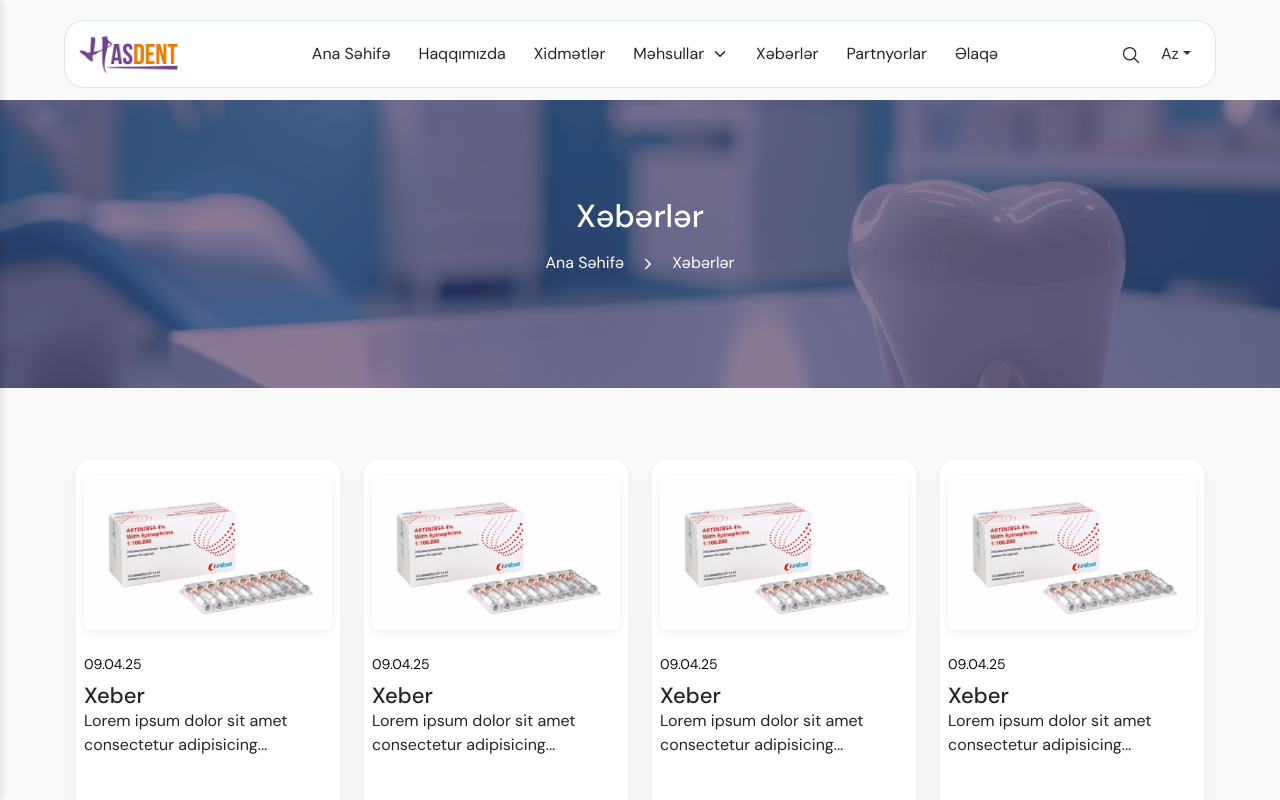
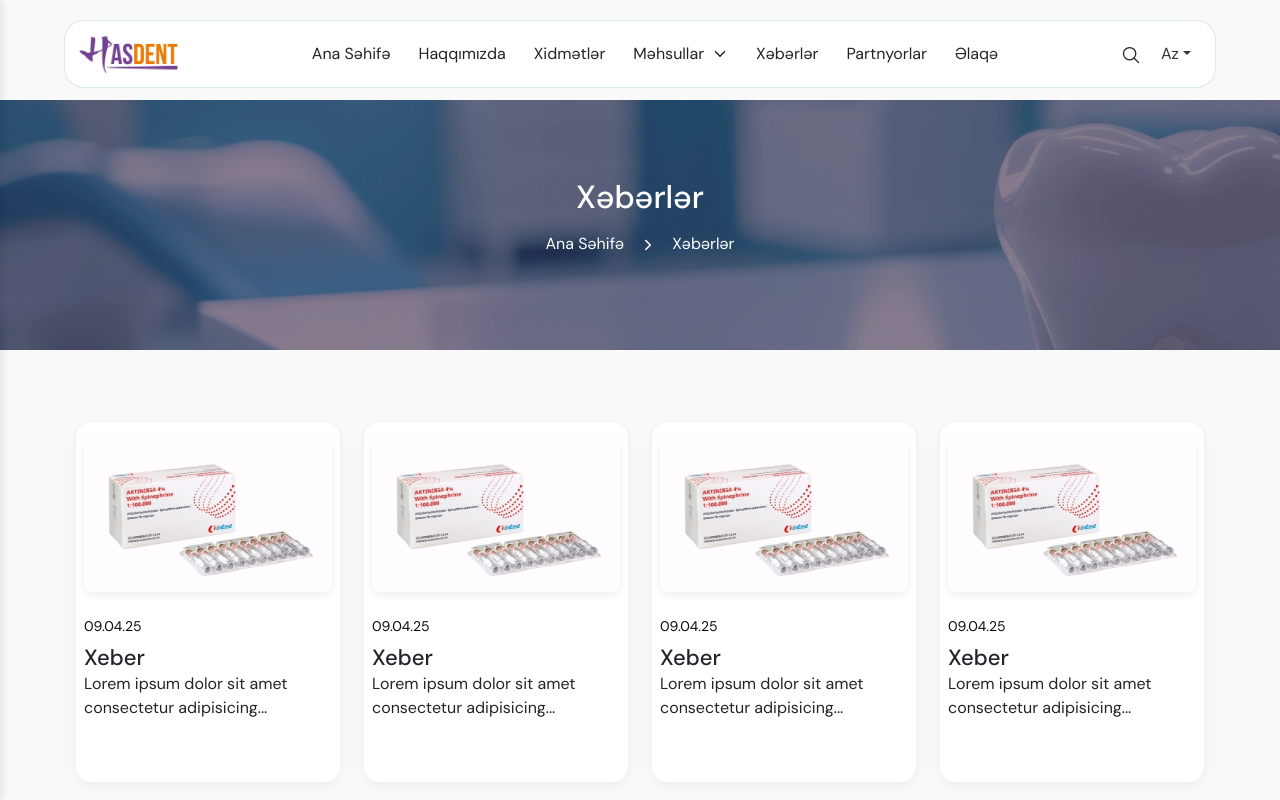
Before and after one commit to ShehlaAbdul/hasdent-project, a React (Vite) app: page /news in a window 1280 px wide. Shown: the top 800 px of the page. Built offline with nearby package versions, Linux system fonts and the light colour scheme.

Commit message:
bout page is ready

```diff
--- a/src/components/HeroSection/Style.scss
+++ b/src/components/HeroSection/Style.scss
@@ -1,28 +1,14 @@
 @use "../../styles/global.scss" as *;
 #hero-sec {
-  height: 36vh;
 
   .hero-sec {
-    background-image: url("../../assets/images/HeroSection.webp");
-    background-position: center 75%;
+    background-image: url("../../assets/images/HeroSection2.webp");
     background-repeat: no-repeat;
     background-size: cover;
     height: 100%;
     position: relative;
-    z-index: -2;
-
-    // overlay
-    &::after {
-      content: "";
-      display: block;
-      position: absolute;
-    opacity: 0.6;
-      inset: 0;
-      background-color:darken( $primary-color, 20%);
-      z-index: -1;
-      pointer-events: none;
-    }
     .hero-text{
+      padding: 78px 0;
       h2{
         font-size: 32px;
         @media (max-width:576px){
@@ -38,8 +24,6 @@
 @media screen and (max-width:576px){
     #hero-sec {
         height:140px !important;
-        .hero-sec {
-            background-position: center 50% !important;
-        }
+
     }
 }
--- a/src/components/aboutSection/Style.scss
+++ b/src/components/aboutSection/Style.scss
@@ -32,7 +32,7 @@
 }
 @media screen and (max-width:576px){
     #about-sec{
-        padding: 1rem 5% !important ;
+        margin-top:32px;
         .layout-side{
             height: 220px;
             width: 100% !important;
--- a/src/components/whyAreWe/Style.scss
+++ b/src/components/whyAreWe/Style.scss
@@ -20,21 +20,19 @@ min-height: 70vh;
              @media (max-width:576px){
             }
         }
-        padding-bottom: 50px;
+        padding-bottom: 40px;
     }
     .img-side{
         padding: 0;
         justify-content: flex-end;
         display: flex;
         padding-left: 60px;
-        padding-inline: 60px;
         img{
             width:100%;
-            // height: 93%;
             object-fit: cover;
         }
-        @media (max-width:992px){
-            max-height: 70vh;
+        @media (max-width:1204px){
+            max-height: 600px;
             padding-left: 0;
             margin: 0;
             justify-content: center;
@@ -42,6 +40,6 @@ min-height: 70vh;
     }
 }
 @media (max-width:768px){
-    margin-block:2rem 5rem;
+    margin-block:64px ;
 }
 }
--- a/src/components/whyAreWe/WhyAreWe.jsx
+++ b/src/components/whyAreWe/WhyAreWe.jsx
@@ -12,7 +12,7 @@ export default function WhyAreWe() {
         data-aos-anchor-placement="top-center"
       >
         <div
-          className=" content-side col-12 col-lg-5 d-flex flex-column gap-3 justify-content-center "
+          className=" content-side col-12 col-xl-5 d-flex flex-column gap-3 justify-content-center "
           data-aos="fade-up"
         >
           <SectionHead title={"Niyə biz?"} />
@@ -33,9 +33,12 @@ export default function WhyAreWe() {
             komandamızın dəstəyi və davamlı inkişaf prinsiplərimiz HASDENT-i
             stomatoloji sahədə etibar olunan bir ad halına gətirib.
           </p>
-          <ReadMore title={"Məhsullara Bax"} />
+          <div>
+            {" "}
+            <ReadMore title={"Məhsullara Bax"} />
+          </div>
         </div>
-        <div className="img-side col-12 col-lg-7">
+        <div className="img-side col-12 col-xl-7">
           <img
             src={WhyAreWeLayout}
             alt=""
--- a/src/layout/footer/Style.scss
+++ b/src/layout/footer/Style.scss
@@ -136,7 +136,7 @@ footer {
     // padding:0 15% !important;
     // border:  1px solid red;
     .logo {
-      width: 150px !important;
+      width: 152px !important;
       height: 80px !important;
       padding: 0 !important;
     }
```
Also changed, not shown: src/assets/images/HeroSection2.webp (added).
